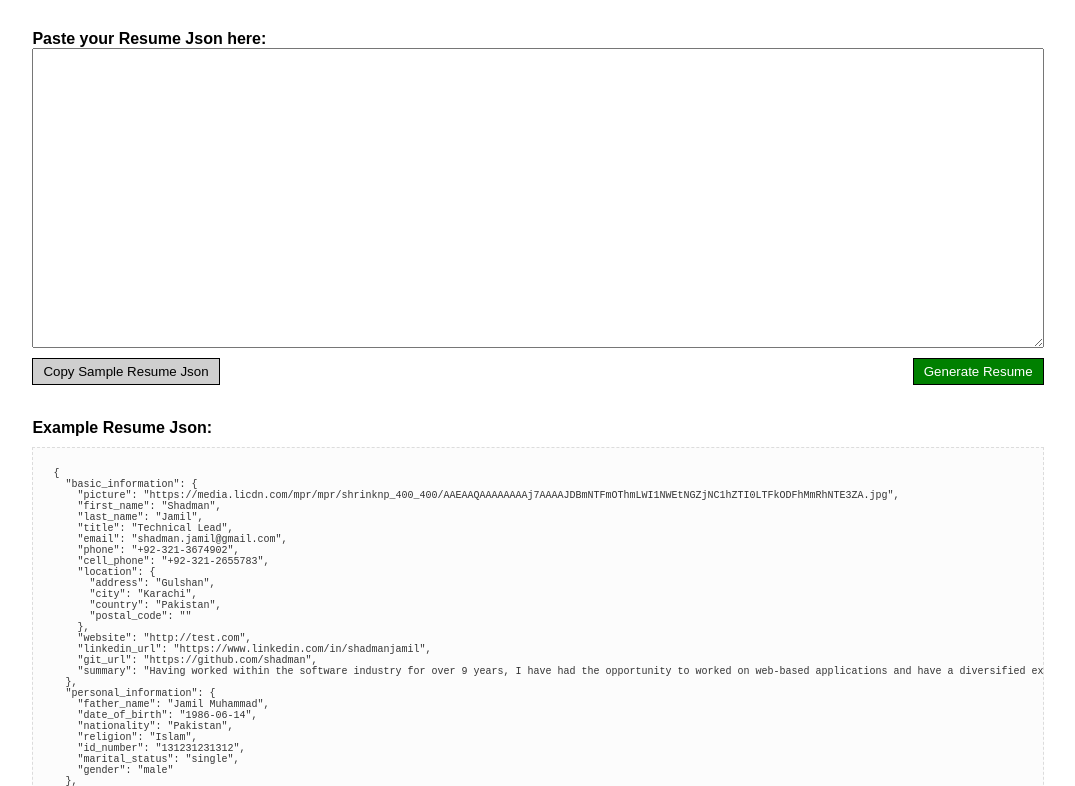
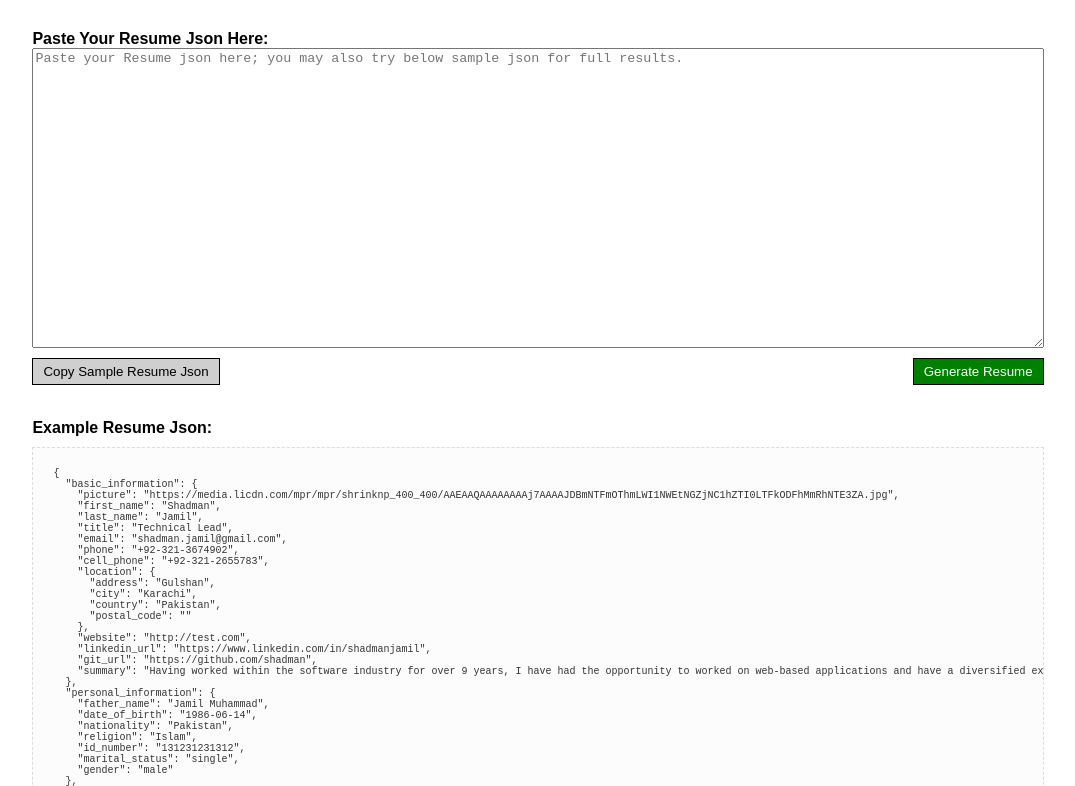
Before and after one commit to shadman/resume-json-parser-angular, a plain HTML site: page index.html in a window 1280 px wide. Shown: the top 786 px of the page, without its empty margins (102-1177 px from the left). Drawn offline with Linux system fonts and the light colour scheme.

Commit message:
updated text area with placeholder

```diff
--- a/views/resume_json.html
+++ b/views/resume_json.html
@@ -1,7 +1,7 @@
 
     <form ng-submit="parseJson()">
-        <b>Paste your Resume Json here:</b>
-        <textarea ng-model="enteredJson" id="resume-json" class="input-json"></textarea> <br />
+        <b>Paste Your Resume Json Here:</b>
+        <textarea ng-model="enteredJson" id="resume-json" class="input-json" placeholder="Paste your Resume json here; you may also try below sample json for full results."></textarea> <br />
         <input type="button" class="btn copy-btn" value="Copy Sample Resume Json" data-clipboard-action="copy" data-clipboard-target="#sample-json">
         <span class="message">{{message}}</span>
         <input type="submit" value="Generate Resume" class="generate-btn">
```
